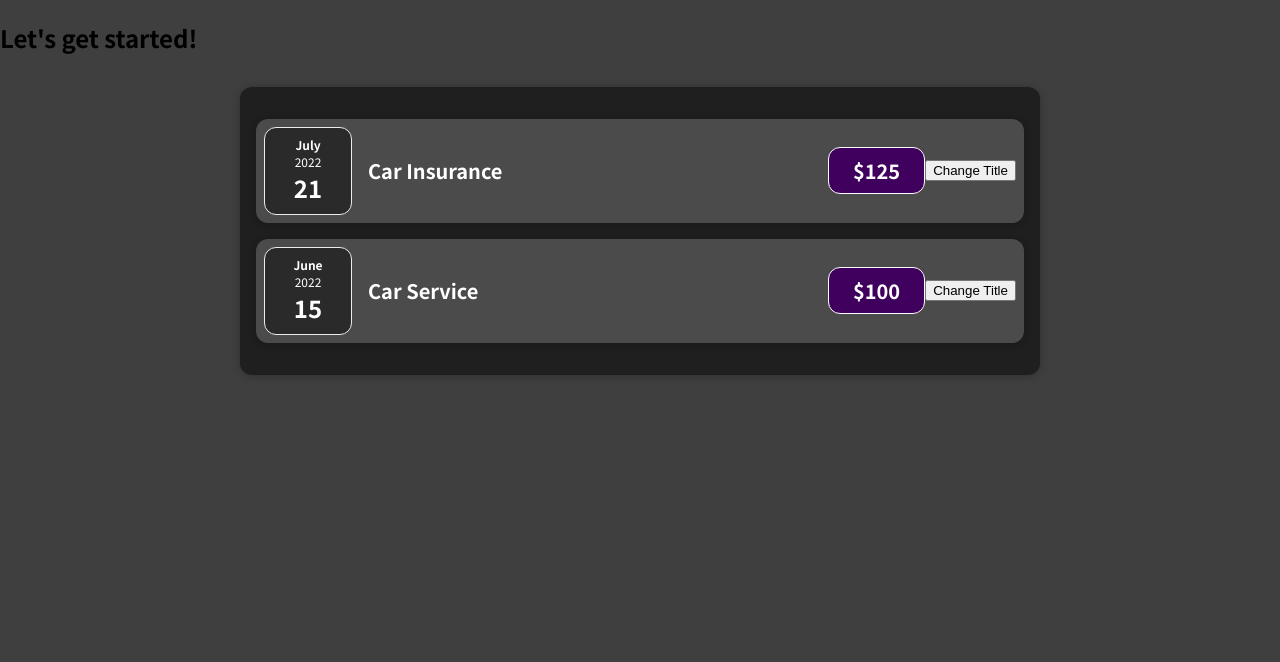
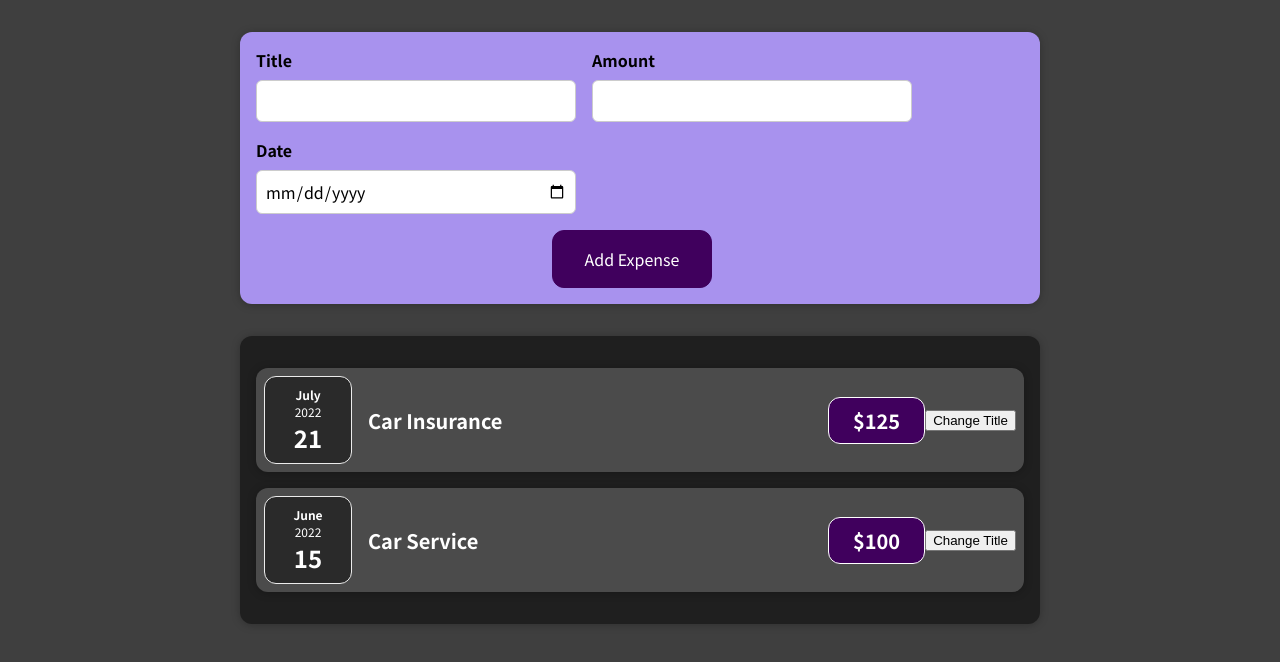
Before and after one commit to rox0r/React-Practice-1.1, a React (Create React App) app: page / in a window 1280 px wide. Shown: the top 662 px of the page. Built offline with nearby package versions, Linux system fonts and the light colour scheme.

Commit message:
Create NewExpense form w/o functionality

```diff
--- a/src/App.js
+++ b/src/App.js
@@ -1,5 +1,6 @@
 import React from "react";
-import Expenses from "./components/Expenses/Expenses.js";
+import NewExpense from "./components/NewExpense/NewExpense";
+import Expenses from "./components/Expenses/Expenses";
 
 function App() {
   const expenses = [
@@ -19,7 +20,7 @@
 
   return (
     <div>
-      <h2>Let's get started!</h2>
+      <NewExpense />
       <Expenses expenses={expenses} />
     </div>
   );
--- /dev/null
+++ b/src/components/NewExpense/ExpenseForm.css
@@ -0,0 +1,26 @@
+.new-expense__controls {
+  display: flex;
+  flex-wrap: wrap;
+  gap: 1rem;
+  margin-bottom: 1rem;
+  text-align: left;
+}
+
+.new-expense__control label {
+  font-weight: bold;
+  margin-bottom: 0.5rem;
+  display: block;
+}
+
+.new-expense__control input {
+  font: inherit;
+  padding: 0.5rem;
+  border-radius: 6px;
+  border: 1px solid #ccc;
+  width: 20rem;
+  max-width: 100%;
+}
+
+.new-expense__actions {
+  text-align: right;
+}
--- /dev/null
+++ b/src/components/NewExpense/ExpenseForm.js
@@ -0,0 +1,29 @@
+import React from "react";
+
+import "./ExpenseForm.css";
+
+function ExpenseForm() {
+  return (
+    <form>
+      <div className="new-expense__controls">
+        <div className="new-expense__control">
+          <label>Title</label>
+          <input type="text" />
+        </div>
+        <div className="new-expense__control">
+          <label>Amount</label>
+          <input type="number" min="0.01" step="0.01" />
+        </div>
+        <div className="new-expense__control">
+          <label>Date</label>
+          <input type="date" min="2019-01-01" max="2022-12-31" />
+        </div>
+      </div>
+      <button className="new-expense__actions" type="submit">
+        Add Expense
+      </button>
+    </form>
+  );
+}
+
+export default ExpenseForm;
--- /dev/null
+++ b/src/components/NewExpense/NewExpense.css
@@ -0,0 +1,38 @@
+.new-expense {
+  background-color: #a892ee;
+  padding: 1rem;
+  margin: 2rem auto;
+  width: 50rem;
+  max-width: 95%;
+  border-radius: 12px;
+  text-align: center;
+  box-shadow: 0 1px 8px rgba(0, 0, 0, 0.25);
+}
+
+.new-expense button {
+  font: inherit;
+  cursor: pointer;
+  padding: 1rem 2rem;
+  border: 1px solid #40005d;
+  background-color: #40005d;
+  color: white;
+  border-radius: 12px;
+  margin-right: 1rem;
+}
+
+.new-expense button:hover,
+.new-expense button:active {
+  background-color: #510674;
+  border-color: #510674;
+}
+
+.new-expense button.alternative {
+  color: #220131;
+  border-color: transparent;
+  background-color: transparent;
+}
+
+.new-expense button.alternative:hover,
+.new-expense button.alternative:active {
+  background-color: #ddb3f8;
+}
--- /dev/null
+++ b/src/components/NewExpense/NewExpense.js
@@ -0,0 +1,14 @@
+import React from "react";
+import ExpenseForm from "./ExpenseForm";
+
+import "./NewExpense.css";
+
+function NewExpense() {
+  return (
+    <div className="new-expense">
+      <ExpenseForm />
+    </div>
+  );
+}
+
+export default NewExpense;
```
Also changed, not shown: 1 other file (tests, documents, lock files or other folders).
